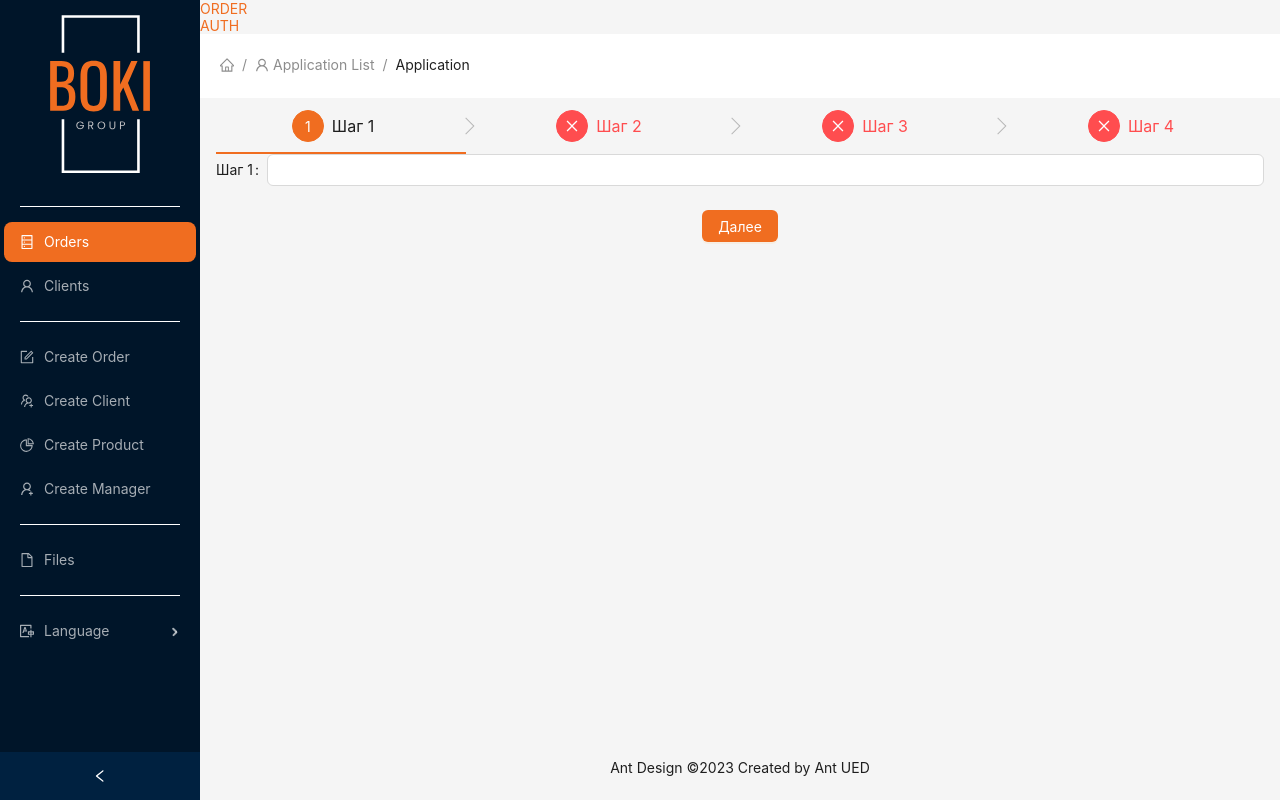
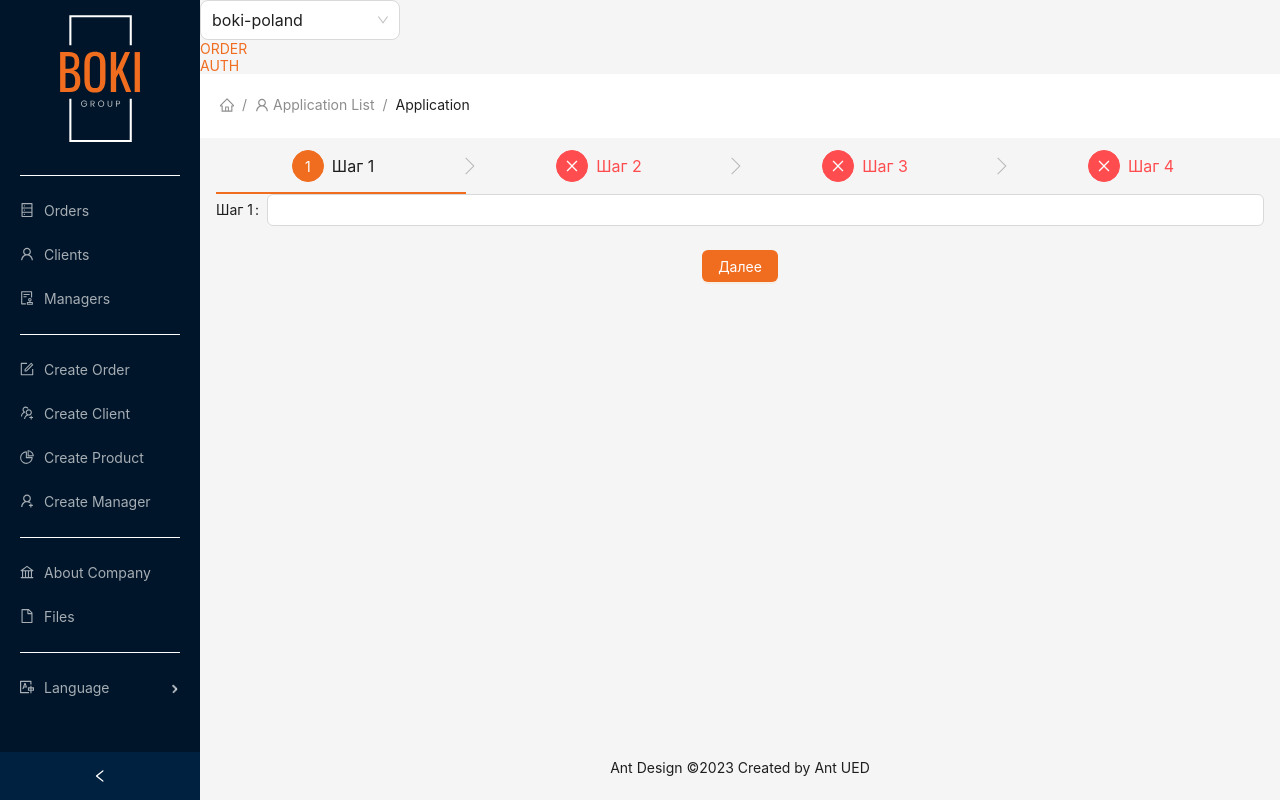
Before and after one commit to Hlazman/bg-configurator, a React (Create React App) app: page /#/createorder in a window 1280 px wide. Built offline with nearby package versions, Linux system fonts and the light colour scheme.

Commit message:
made context and start todo auth, made changes to App, navigation using permissions

```diff
--- a/src/App.js
+++ b/src/App.js
@@ -1,5 +1,6 @@
-import React, { useState } from 'react';
+import React, { useState, useContext, useEffect } from 'react';
 import { Route, Routes, Navigate } from 'react-router-dom';
+import { AuthContext } from './Context/AuthContext';
 
 import { NotFoundPage } from './Pages/NotFoundPage';
 import { AuthPage } from './Pages/AuthPage';
@@ -13,10 +14,13 @@ import { CreateProductPage } from './Pages/CreateProductPage';
 import { ResetPasswordPage } from './Pages/ResetPasswordPage';
 import { SavePasswordPage } from './Pages/SavePasswordPage';
 import { FilesPage } from './Pages/FilesPage';
+import { ManagersPage } from './Pages/ManagersPage';
+import { AboutCompanyPage } from './Pages/AboutCompanyPage';
 
-import { ConfigProvider } from 'antd';
-import { Layout, Breadcrumb } from 'antd';
+import { ConfigProvider, Layout, Breadcrumb, Select } from 'antd';
 import { HomeOutlined, UserOutlined } from '@ant-design/icons';
+
+// import axios from 'axios'; // Импортируем библиотеку Axios
 
 import { Navigation } from './Components/Navigation';
 import languageMap from './Languages/language';
@@ -25,21 +29,55 @@ import logo from './logo.svg';
 import './App.css';
 
 
+
 // TEMP
 import { NavLink } from 'react-router-dom';
+// TEMP
+
+const options = [];
+  options.push(
+    {
+    value: 'boki-poland',
+    label: 'boki-poland',
+   },
+   {
+    value: 'boki-prague',
+    label: 'boki-prague',
+   },
+  );
 // TEMP
 
 const { Header, Content, Footer, Sider } = Layout;
 
 const App = () => {
+  const { isAuthenticated, isRouteAllowed, loginUser, user} = useContext(AuthContext);
   const [collapsed, setCollapsed] = useState(false);
   const [selectedLanguage, setSelectedLanguage] = useState('en');
+
+  useEffect(() => {
+    // TEMP FOR TESTING AUTH
+    loginUser(1);
+    // TEMP FOR TESTING AUTH
+    // eslint-disable-next-line
+  }, []);
 
   const handleLanguageChange = (language) => {
     setSelectedLanguage(language);
   };
 
+  const handleChange = (value) => {
+    console.log(`Selected: ${value}`);
+  };
+
   const language = languageMap[selectedLanguage];
+
+
+  const isAdmin = isAuthenticated() && user.role === 'Admin';
+  const isManager = isAuthenticated() && user.role === 'Manager';
+  const isManagerWithClientsPermission =
+    isManager && user.permission.includes('Clients data');
+  const isManagerWithProductsPermission =
+    isManager && user.permission.includes('Products data');
 
   return (
     <ConfigProvider
@@ -51,14 +89,29 @@ const App = () => {
     }}
     >
       <Layout style={{ minHeight: '100vh'}}>
+        {isAuthenticated() && (
           <Sider collapsible collapsed={collapsed} onCollapse={setCollapsed}>
           <div style={{ textAlign: 'center', margin: '15px 0' }}>
-            <img src={logo} alt="Logo" style={{ width: '50%' }} />{' '}
+            <img src={logo} alt="Logo" style={{ width: '40%' }} />{' '}
           </div>
-          <Navigation language={language} handleLanguageChange={handleLanguageChange} />
+          <Navigation language={language} handleLanguageChange={handleLanguageChange} user={user}/>
         </Sider>
+        )}
+        <Layout>
 
-        <Layout>
+         {isAuthenticated() && user.role==='Admin' && (
+            <Select
+              key='Company'
+                size='large'
+                defaultValue="boki-poland"
+                onChange={handleChange}
+                style={{
+                  width: 200,
+                }}
+                options={options}
+            />
+          )}
+
         {/* TEMP */}
         <NavLink to="/order">{'ORDER'}</NavLink>
         <NavLink to="/auth">{'AUTH'}</NavLink>
@@ -84,32 +137,57 @@ const App = () => {
                 {
                   title: 'Application',
                 },
-
               ]}
             />
-
-
           </Header>
 
           <Content style={{ margin: '0 16px' }}>
           <div className="App">
             <Routes>
-                <Route path="/" element={<OrdersPage />} />
-                <Route path="/orders" element={<Navigate to="/" replace />} />
-                <Route path="/clients" element={<ClientsPage />} />
-                <Route path="/createorder" element={<CreateOrderPage />} />
+              <Route
+                path="/"
+                element={
+                  isAuthenticated() ? (
+                    <OrdersPage />
+                  ) : (
+                    <Navigate to="/auth" replace />
+                  )
+                }
+              />
+              <Route path="/auth" element={<AuthPage />} />
+              {isRouteAllowed('/resetpassword') && (
+                <Route path="/resetpassword" element={<ResetPasswordPage />} />
+              )}
+
+              {isRouteAllowed('/savepassword') && (
+                <Route path="/savepassword" element={<SavePasswordPage />} />
+              )}
+
+              {isAdmin && (
+                <>
                   <Route path="/createclient" element={<CreateClientPage />} />
                   <Route path="/createproduct" element={<CreateProductPage />} />
+                  <Route path="/registration" element={<RegistrationPage />} />
+                  <Route path="/managers" element={<ManagersPage />} />
+                  <Route path="/about" element={<AboutCompanyPage />} />
+                </>
+              )}
+
+              {isManagerWithClientsPermission && (
+                <Route path="/createclient" element={<CreateClientPage />} />
+              )}
+
+              {isManagerWithProductsPermission && (
+                <Route path="/createproduct" element={<CreateProductPage />} />
+              )}
+
+              <Route path="/createorder" element={<CreateOrderPage />} />
+              <Route path="/order" element={<OrderPage />} />
+              <Route path="/orders" element={<OrdersPage />} />
+              <Route path="/clients" element={<ClientsPage />} />
               <Route path="/files" element={<FilesPage />} />
-                <Route path="/auth" element={<AuthPage />} />
-                <Route path="/registartion" element={<RegistrationPage />} />
-                <Route path="/resetpassword" element={<ResetPasswordPage />} />
-                <Route path="/savepassword" element={<SavePasswordPage />} />
+
               <Route path="*" element={<NotFoundPage />} />
-
-
-
-                <Route path="/order" element={<OrderPage />} />
             </Routes>
             </div>
           </Content>
--- a/src/Components/Navigation.jsx
+++ b/src/Components/Navigation.jsx
@@ -3,62 +3,122 @@ import { NavLink } from 'react-router-dom';
 import { Menu } from 'antd';
 import {
   DatabaseOutlined, UserOutlined, FormOutlined, UsergroupAddOutlined, PieChartOutlined, UserAddOutlined, FileOutlined,
-  TranslationOutlined
+  TranslationOutlined, AuditOutlined, BankOutlined,
 } from '@ant-design/icons';
 
-export const Navigation = ({ language, handleLanguageChange }) => {
-  const { SubMenu } = Menu;
+export const Navigation = ({ language, handleLanguageChange, user }) => {
 
-  const items = [
-    <Menu.Divider key="divider1" style={{ borderColor: '#fff', width: '80%', margin: '15px auto' }} />,
-
-    <Menu.Item key="1" icon={<DatabaseOutlined />}>
-      <NavLink to="/">{language.orders}</NavLink>
-    </Menu.Item>,
-
-    <Menu.Item key="2" icon={<UserOutlined />}>
-      <NavLink to="/clients">{language.clients}</NavLink>
-    </Menu.Item>,
-
-    <Menu.Divider key="divider2" style={{ borderColor: '#fff', width: '80%', margin: '15px auto' }} />,
-
-    <Menu.Item key="3" icon={<FormOutlined />}>
-      <NavLink to="/createorder">{language.createOrder}</NavLink>
-    </Menu.Item>,
-
-    <Menu.Item key="4" icon={<UsergroupAddOutlined />}>
-      <NavLink to="/createclient">{language.createClient}</NavLink>
-    </Menu.Item>,
-
-    <Menu.Item key="5" icon={<PieChartOutlined />}>
-      <NavLink to="/createproduct">{language.createProduct}</NavLink>
-    </Menu.Item>,
-
-    <Menu.Item key="6" icon={<UserAddOutlined />}>
-      <NavLink to="/registartion">{language.createManager}</NavLink>
-    </Menu.Item>,
-
-    <Menu.Divider key="divider3" style={{ borderColor: '#fff', width: '80%', margin: '15px auto' }} />,
-
-    <Menu.Item key="7" icon={<FileOutlined />}>
-      <NavLink to="/files">{language.files} </NavLink>
-    </Menu.Item>,
-
-    <Menu.Divider key="divider4" style={{ borderColor: '#fff', width: '80%', margin: '15px auto' }} />,
-
-    <SubMenu key="sub1" icon={<TranslationOutlined />} title={language.language}>
-      <Menu.Item onClick={() => handleLanguageChange('en')} key="en">English</Menu.Item>
-      <Menu.Item onClick={() => handleLanguageChange('ua')} key="ua">Українська</Menu.Item>
-      <Menu.Item onClick={() => handleLanguageChange('pl')} key="pl">Polski</Menu.Item>
-      <Menu.Item onClick={() => handleLanguageChange('cs')} key="cs">Čeština</Menu.Item>
-      <Menu.Item onClick={() => handleLanguageChange('es')} key="es">Español</Menu.Item>
-      <Menu.Item onClick={() => handleLanguageChange('de')} key="de">Deutsch</Menu.Item>
-    </SubMenu>,
+  const menuItems = [
+    { type: "divider" },
+    {
+      'key': "orders",
+      'icon': <DatabaseOutlined />,
+      'label': (<NavLink to="/">{language.orders}</NavLink>)
+    },
+    {
+      'key': "clients",
+      'icon': <UserOutlined />,
+      'label': (<NavLink to="/clients">{language.clients}</NavLink>)
+    },
+    {
+      'key': "managers",
+      'icon': <AuditOutlined />,
+      'label': (<NavLink to="/managers">{language.managers}</NavLink>)
+    },
+    { type: "divider" },
+    {
+      'key': "createorder",
+      'icon': <FormOutlined />,
+      'label': ( <NavLink to="/createorder">{language.createOrder}</NavLink>)
+    },
+    {
+      'key': "createclient",
+      'icon': <UsergroupAddOutlined />,
+      'label': (<NavLink to="/createclient">{language.createClient}</NavLink>)
+    },
+    {
+      'key': "createproduct",
+      'icon': <PieChartOutlined />,
+      'label': (<NavLink to="/createproduct">{language.createProduct}</NavLink>)
+    },
+    {
+      'key': "registartion",
+      'icon': <UserAddOutlined />,
+      'label': (<NavLink to="/registration">{language.createManager}</NavLink>)
+    },
+    { type: "divider" },
+    {
+      'key': "aboutCompany",
+      'icon': <BankOutlined />,
+      'label': (<NavLink to="/about">{language.aboutCompany} </NavLink>)
+    },
+    {
+      'key': "files",
+      'icon': <FileOutlined />,
+      'label': (<NavLink to="/files">{language.files} </NavLink>)
+    },
+    { type: "divider" },
+    {
+      'key': "subLang",
+      'icon': <TranslationOutlined />,
+      'label': language.language,
+      'children': [
+        {
+          'key': "en",
+          'label': 'English',
+          onClick: () => handleLanguageChange('en'),
+        },
+        {
+          'key': "ua",
+          'label': 'Українська',
+          onClick: () => handleLanguageChange('ua'),
+        },
+        {
+          'key': "pl",
+          'label': 'Polski',
+          onClick: () => handleLanguageChange('pl'),
+        },
+        {
+          'key': "cs",
+          'label': 'Čeština',
+          onClick: () => handleLanguageChange('cs'),
+        },
+        {
+          'key': "es",
+          'label': 'Español',
+          onClick: () => handleLanguageChange('es'),
+        },
+        {
+          'key': "de",
+          'label': 'Deutsch',
+          onClick: () => handleLanguageChange('de'),
+        },
+      ]
+    },
   ];
 
-  return (
-    <Menu theme="dark" defaultSelectedKeys={['1']} mode="vertical">
-      {items}
-    </Menu>
+  const isAdmin = user?.role === "Admin";
+  const hasProductsPermission = user?.permission?.includes("Products data");
+  const hasClientsPermission = user?.permission?.includes("Clients data");
+
+  const filteredMenuItems = menuItems.filter((item) => {
+    if (!isAdmin) {
+      if (item.key === "createclient" && !hasClientsPermission) {
+        return false;
+      }
+
+      if (item.key === "createproduct" && !hasProductsPermission) {
+        return false;
+      }
+
+      if (item.key === "managers" || item.key === "aboutCompany" || item.key === "registartion") {
+        return false;
+      }
+    }
+    return true;
+  });
+
+    return (
+    <Menu theme="dark" defaultSelectedKeys={['1']} mode="vertical" items={filteredMenuItems}/>
   );
 };
--- /dev/null
+++ b/src/Context/AuthContext.jsx
@@ -0,0 +1,62 @@
+import React, { createContext, useState } from 'react';
+import usersData from '../tempData/users.json';
+
+export const AuthContext = createContext();
+
+export const AuthProvider = ({ children }) => {
+  const users = usersData.users.map((user) => ({
+    ...user,
+    isAuthorized: false,
+  }));
+
+  const [user, setUser] = useState(null);
+
+  const login = (userData) => {
+    setUser(userData);
+  };
+
+  const logout = () => {
+    setUser(null);
+  };
+
+  const isAuthenticated = () => {
+    return user !== null;
+  };
+
+  const isRouteAllowed = (route) => {
+    if (!isAuthenticated()) {
+      return false;
+    }
+
+    if (user.role === 'Admin') {
+      return true;
+    }
+
+    if (user.role === 'Manager') {
+      const managerPermissions = ['Clients data', 'Products data'];
+      if (managerPermissions.includes(route)) {
+        return user.permission.includes(route);
+      }
+    }
+
+    return false;
+  };
+
+  // TEMP FUNCTION
+  const loginUser = (userId) => {
+    const authorizedUser = users.find((user) => user.id === userId);
+    if (authorizedUser) {
+      authorizedUser.isAuthorized = true;
+      login(authorizedUser);
+    }
+  };
+  // TEMP FUNCTION
+
+  return (
+    <AuthContext.Provider
+      value={{ user, login, logout, isAuthenticated, isRouteAllowed, loginUser }}
+    >
+      {children}
+    </AuthContext.Provider>
+  );
+};
--- a/src/Languages/en.js
+++ b/src/Languages/en.js
@@ -5,6 +5,8 @@ const en = {
   createClient: 'Create Client',
   createProduct: 'Create Product',
   createManager: 'Create Manager',
+  managers: 'Managers',
+  aboutCompany: 'About Company',
   files: 'Files',
   language: 'Language',
   english: 'English',
--- /dev/null
+++ b/src/Pages/AboutCompanyPage.jsx
@@ -0,0 +1,5 @@
+export const AboutCompanyPage = () => {
+  return (
+    <h1>AboutCompanyPage page</h1>
+  );
+};
--- /dev/null
+++ b/src/Pages/ManagersPage.jsx
@@ -0,0 +1,5 @@
+export const ManagersPage = () => {
+  return (
+    <h1>ManagersPage page</h1>
+  );
+};
--- a/src/index.css
+++ b/src/index.css
@@ -35,3 +35,9 @@ code {
 ::-webkit-scrollbar-thumb:window-inactive {
 background-color: #f06d20;
 }
+
+.ant-menu-item-divider {
+  border-color: #fff !important;
+  width: 80% !important;
+  margin: 15px auto !important;
+}
--- a/src/index.js
+++ b/src/index.js
@@ -4,13 +4,16 @@ import { HashRouter as Router } from 'react-router-dom';
 import './index.css';
 import App from './App';
 import reportWebVitals from './reportWebVitals';
+import { AuthProvider } from './Context/AuthContext'
 
 
 const root = ReactDOM.createRoot(document.getElementById('root'));
 root.render(
   // <React.StrictMode>
     <Router>
-      <App />
+      <AuthProvider>
+        <App />
+    </AuthProvider>
     </Router>
   // </React.StrictMode>
 );
--- /dev/null
+++ b/src/tempData/users.json
@@ -0,0 +1,63 @@
+{
+  "users": [
+    {
+      "id": 1,
+      "firstName": "Admin",
+      "lastName": "User",
+      "phone": "123456789",
+      "email": "admin@example.com",
+      "password": "adminpass",
+      "locale": "en",
+      "role": "Admin",
+      "isActive": true
+    },
+    {
+      "id": 2,
+      "firstName": "Manager",
+      "lastName": "User1",
+      "phone": "987654321",
+      "email": "manager1@example.com",
+      "password": "managerpass1",
+      "locale": "ru",
+      "role": "Manager",
+      "isActive": true,
+      "permission": ["Products data"]
+    },
+    {
+      "id": 3,
+      "firstName": "Manager",
+      "lastName": "User2",
+      "phone": "555555555",
+      "email": "manager2@example.com",
+      "password": "managerpass2",
+      "locale": "en",
+      "role": "Manager",
+      "isActive": true,
+      "permission": ["Clients data"]
+    },
+    {
+      "id": 4,
+      "firstName": "Manager",
+      "lastName": "User3",
+      "phone": "111111111",
+      "email": "manager3@example.com",
+      "password": "managerpass3",
+      "locale": "ru",
+      "role": "Manager",
+      "isActive": true,
+      "permission": ["Products data", "Clients data"]
+    },
+    {
+      "id": 5,
+      "firstName": "Manager",
+      "lastName": "User4",
+      "phone": "111111111",
+      "email": "manager5@example.com",
+      "password": "managerpass3",
+      "locale": "ru",
+      "role": "Manager",
+      "isActive": true,
+      "permission": []
+    }
+  ]
+}
```
Also changed, not shown: src/Pages/RegistrationPage.jsx (+2 -33 lines). Lines whose indentation alone changed are shown as unchanged.
